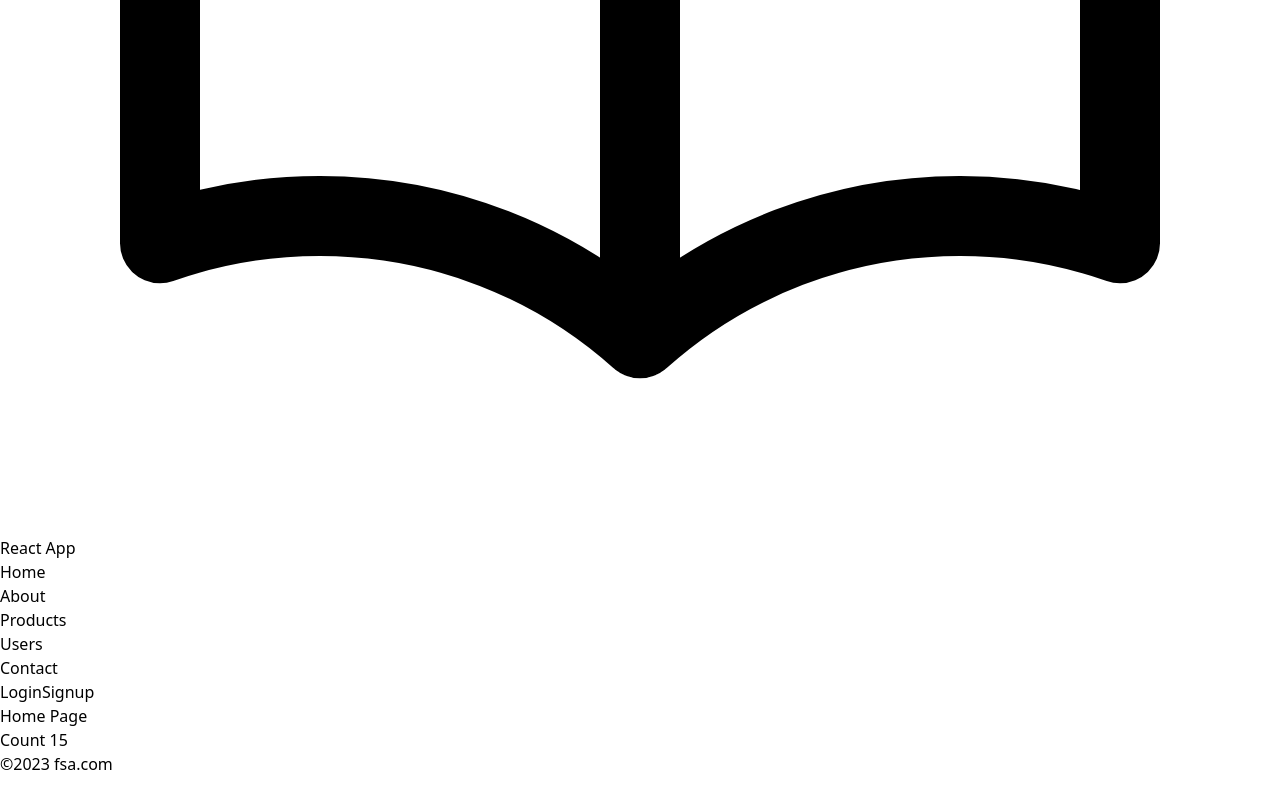
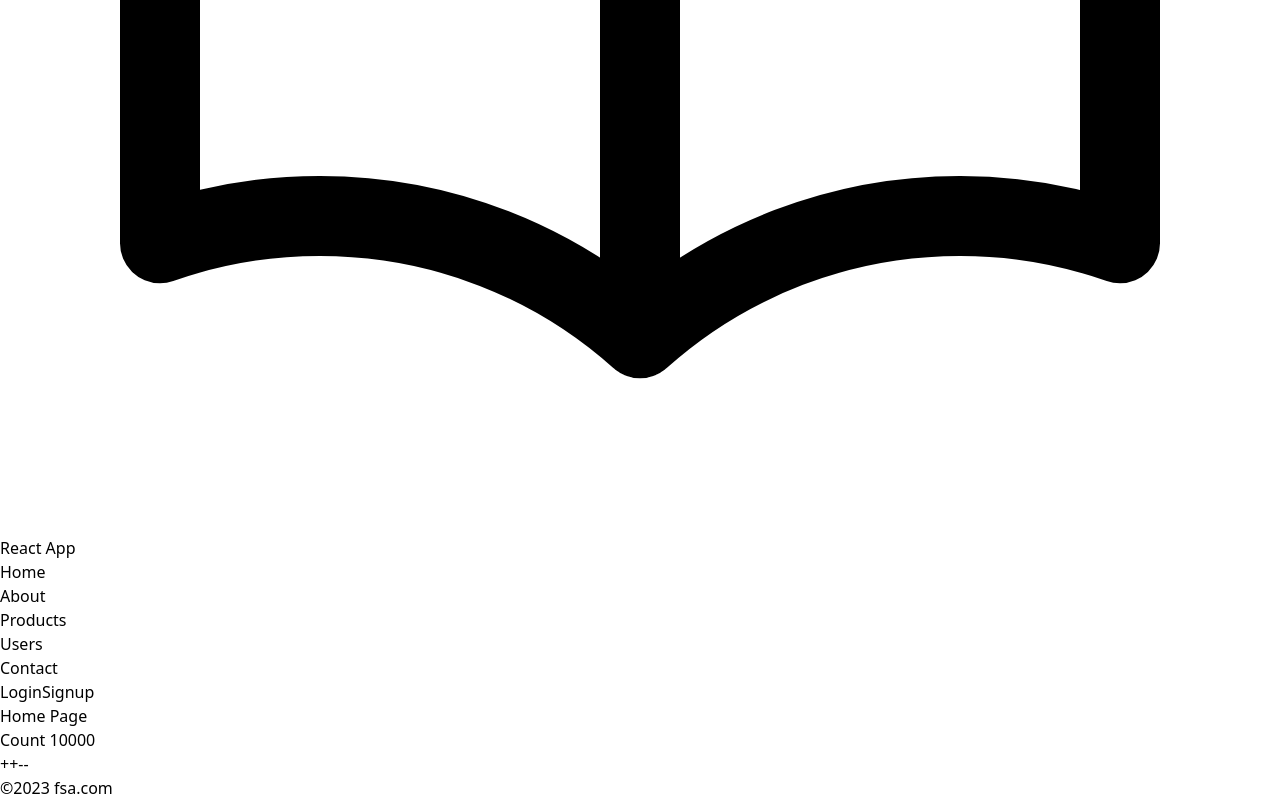
Before and after one commit to mujeeb517/fsa-react-b6, a React (Vite) app: page / in a window 1280 px wide. Shown: the part 744-1544 px from the top of the page. Before the commit the page ends 1520 px from the top, so only its background shows below. Built offline with nearby package versions, Linux system fonts and the light colour scheme.

Commit message:
react hooks

```diff
--- a/src/AppRoutes.jsx
+++ b/src/AppRoutes.jsx
@@ -6,13 +6,14 @@ import NotFound from './NotFound';
 import UserList from './Users/UserList';
 import ProductList from './Products/ProductList';
 import Login from './Login';
+import UserListFunctional from './Users/UserListFunctional';
 
 function AppRoutes() {
     return (<Routes>
         <Route path="/" element={<Home />} />
         <Route path="/about" element={<About />} />
         <Route path="/contact" element={<Contact />} />
-        <Route path="/users" element={<UserList />} />
+        <Route path="/users" element={<UserListFunctional />} />
         <Route path="/products" element={<ProductList />} />
         <Route path="login" element={<Login />} />
         {/* <Route path="*" element={<Navigate to="/" />} /> */}
--- /dev/null
+++ b/src/Counter3.jsx
@@ -0,0 +1,22 @@
+import { useState } from 'react';
+
+function Counter3({ cnt }) {
+
+    const [count, setCount] = useState(cnt);
+
+    const inc = () => {
+        setCount(count + 1);
+    }
+
+    const dec = () => {
+        setCount(count - 1);
+    }
+
+    return <div>
+        <h1 className="text-lg font-bold">Count {count}</h1>
+        <button onClick={inc} className="m-2 bg-orange-500 py-1 px-2 border border-orange-600">++</button>
+        <button onClick={dec} className="m-2 bg-orange-500 py-1 px-2 border border-orange-600">--</button>
+    </div>
+}
+
+export default Counter3;
--- a/src/Home.jsx
+++ b/src/Home.jsx
@@ -1,9 +1,10 @@
-import Counter2 from "./Counter2";
+import Counter3 from "./Counter3";
 
 function Home() {
-    return (<div>
+
+    return (<div className="m-2">
         <h1>Home Page</h1>
-        <Counter2 />
+        <Counter3 cnt={10000} />
     </div>);
 }
 
--- /dev/null
+++ b/src/Users/UserListFunctional.jsx
@@ -0,0 +1,25 @@
+import React, { useState } from "react";
+import { useEffect } from "react";
+import axios from 'axios';
+import UserItem from "./UserItem";
+import Loader from "../Loader";
+
+function UserListFunctional() {
+    const [users, setUsers] = useState([]);
+    const [loading, setLoading] = useState(true);
+
+    useEffect(() => {
+        axios.get('https://api.github.com/users')
+            .then(res => setUsers(res.data))
+            .catch(err => console.log(err))
+            .finally(() => setLoading(false));
+    }, []);
+
+    return <>
+        <h1>UserList Functional</h1>
+        <Loader loading={loading} />
+        {users.map(u => <UserItem user={u} />)}
+    </>
+}
+
+export default UserListFunctional;
```
